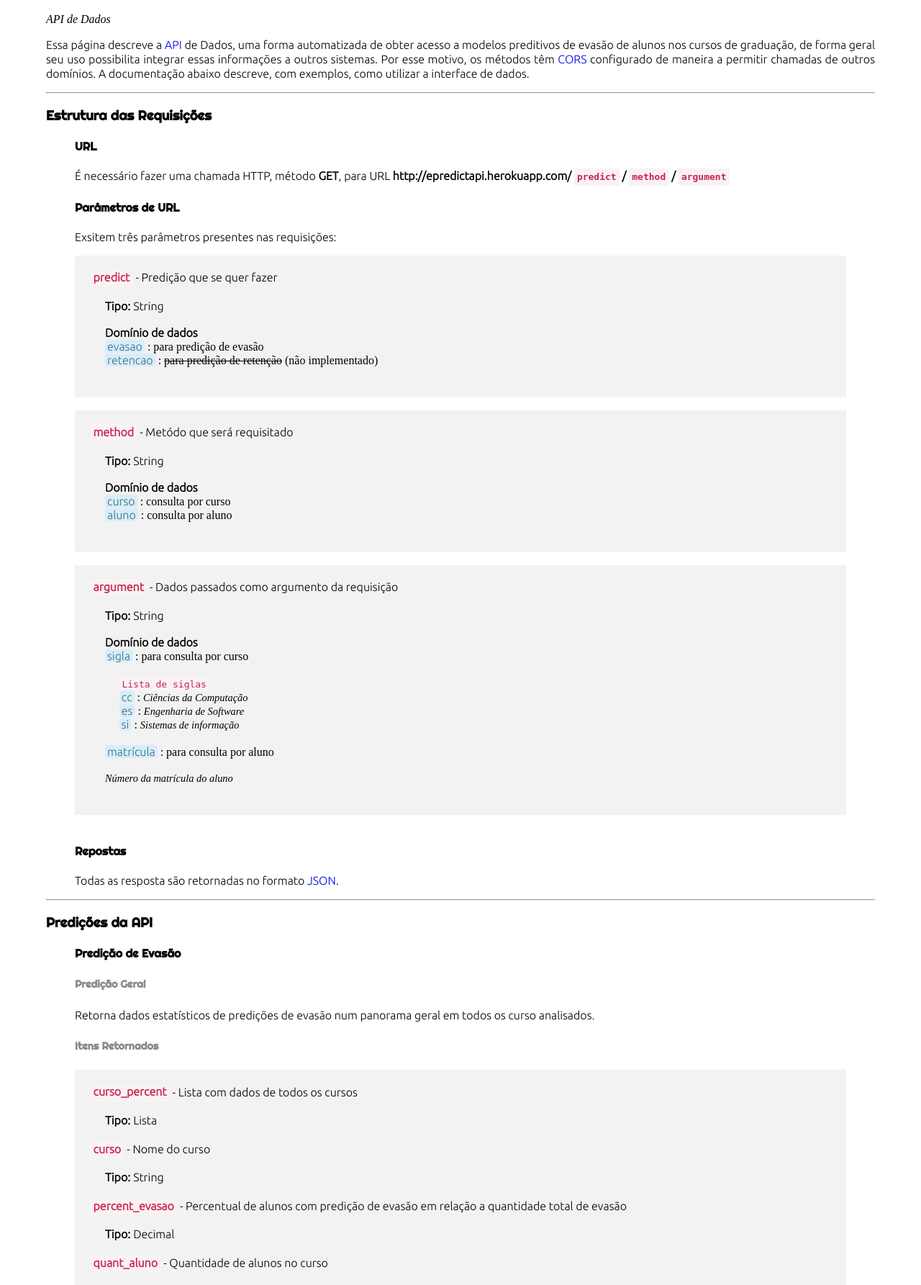
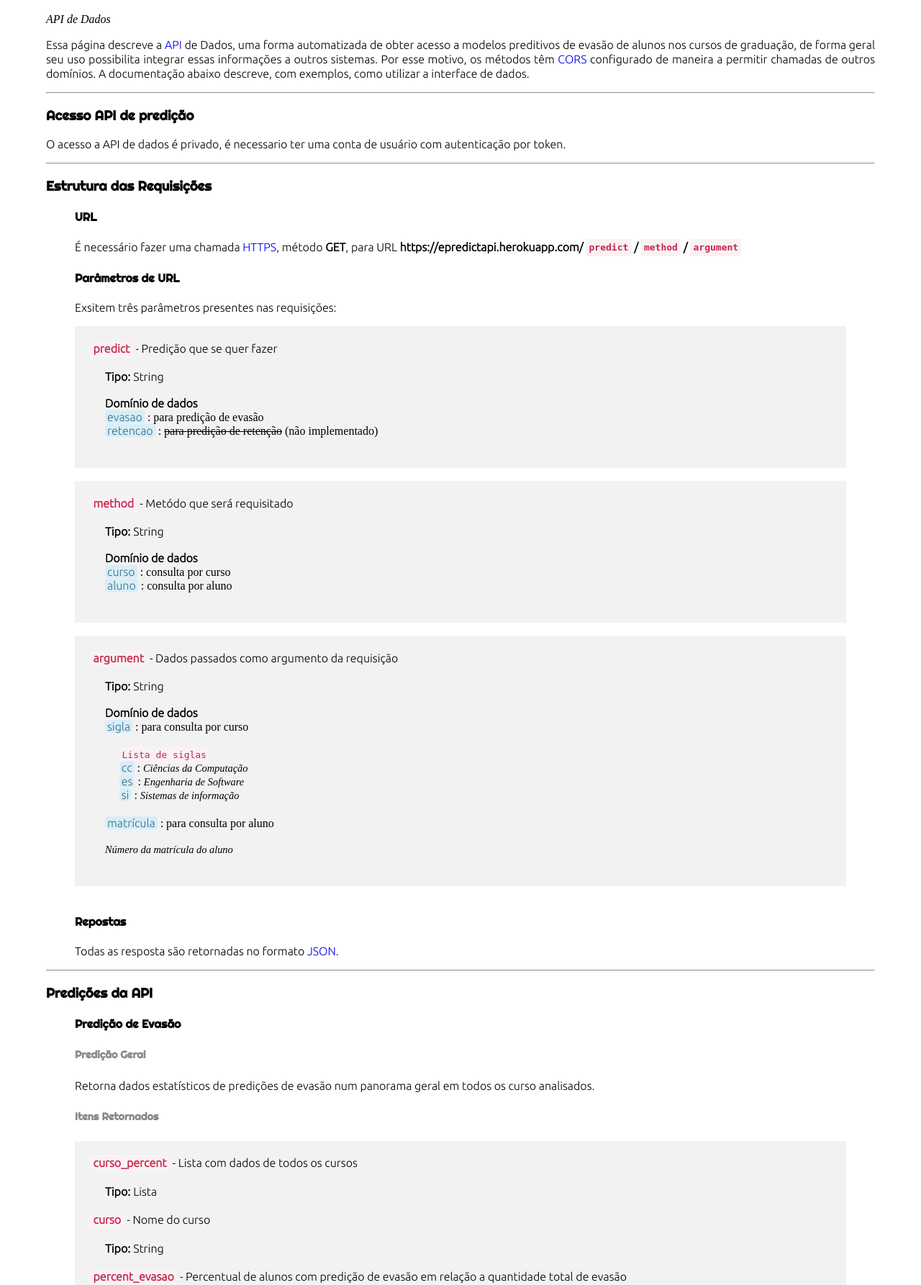
Before and after one commit to andersontchuy/epredictapi, a Flask app: page /api-doc in a window 1280 px wide. Shown: the part 124-1909 px from the top of the page at 72% size. Run offline with Flask 2, Linux system fonts and the light colour scheme; parts of the project's set-up code (start-up, migrations or seed data) failed here and were passed over.

Commit message:
Atualizando documentação

```diff
--- a/templates/document.html
+++ b/templates/document.html
@@ -23,22 +23,22 @@
             </p>
         </div>
         <hr>
-        <!-- <div>
+        <div>
             <h3>Acesso API de predição</h3>
-            <p> O acesso a API de dados é público, não é necessario criar uma conta
-                tampuco autenticar.
+            <p> O acesso a API de dados é privado, é necessario ter uma conta
+                de usuário com autenticação por token.
             </p>
         </div>
-        <hr> -->
+        <hr>
         <div>
             <h3>Estrutura das Requisições</h3>
             <blockquote>
                 <h4>URL</h4>
                 <p>
-                    É necessário fazer uma chamada HTTP, método <strong>GET</strong>,
+                    É necessário fazer uma chamada <a href="#https">HTTPS</a>, método <strong>GET</strong>,
                     para URL
                     <span><strong>
-                        http://epredictapi.herokuapp.com/
+                        https://epredictapi.herokuapp.com/
                         <code>predict</code>
                         /
                         <code>method</code>
@@ -184,7 +184,7 @@
                      e nem de argumento para a requisição da predição geral de evasão.</p>
             </blockquote>
             <pre class="url">
-                <code>http://epredictapi.herokuapp.com/evasao/</code>
+            <code>https://epredictapi.herokuapp.com/evasao/</code>
             </pre>
             <blockquote>
                 <h4>Exemplo de retorno</h4>
@@ -342,7 +342,7 @@
                 <p> Requisição que passa a sigla do curso de Engenharia de Software como argumento.</p>
             </blockquote>
             <pre class="url">
-            <code>http://epredictapi.herokuapp.com/evasao/curso/es</code>
+           <code>https://epredictapi.herokuapp.com/evasao/curso/es</code>
             </pre>
             <blockquote>
                 <h4>Exemplo de retorno</h4>
@@ -357,7 +357,7 @@
                         <span class="key">"cidade_endereco"</span>: <span class="value str">"Goiania"</span>,
                         <span class="key">"cor_raca"</span>: <span class="value str">"Pardo"</span>,
                         <span class="key">"escola_publica"</span>: <span class="value str">"SIM"</span>,
-                        <span class="key">"forma_ingresso"</span>: <span class="value str">"INGRESSO PROCESSO SELETIVO"</span>,
+                        <span class="key">"forma_ingresso"</span>: <span class="value str">"PROCESSO SELETIVO"</span>,
                         <span class="key">"matricula"</span>: <span class="value str">"000000000"</span>,
                         <span class="key">"media_global_aluno"</span>: <span class="value num">1.65</span>,
                         <span class="key">"media_global_curso"</span>: <span class="value num">5.2</span>,
@@ -371,7 +371,7 @@
                         <span class="key">"cidade_endereco"</span>: <span class="value str">"Goiania"</span>,
                         <span class="key">"cor_raca"</span>: <span class="value str">"Pardo"</span>,
                         <span class="key">"escola_publica"</span>: <span class="value str">"NÃO"</span>,
-                        <span class="key">"forma_ingresso"</span>: <span class="value str">"INGRESSO PROCESSO SELETIVO"</span>,
+                        <span class="key">"forma_ingresso"</span>: <span class="value str">"SiSU"</span>,
                         <span class="key">"matricula"</span>: <span class="value str">"111111111"</span>,
                         <span class="key">"media_global_aluno"</span>: <span class="value num">3.31</span>,
                         <span class="key">"media_global_curso"</span>: <span class="value num">5.2</span>,
@@ -385,7 +385,7 @@
                         <span class="key">"cidade_endereco"</span>: <span class="value str">"Goiania"</span>,
                         <span class="key">"cor_raca"</span>: <span class="value str">"Branco"</span>,
                         <span class="key">"escola_publica"</span>: <span class="value str">"NÃO"</span>,
-                        <span class="key">"forma_ingresso"</span>: <span class="value str">"INGRESSO PROCESSO SELETIVO"</span>,
+                        <span class="key">"forma_ingresso"</span>: <span class="value str">"TRANSFERÊNCIA"</span>,
                         <span class="key">"matricula"</span>: <span class="value str">"222222222"</span>,
                         <span class="key">"media_global_aluno"</span>: <span class="value num">2.26</span>,
                         <span class="key">"media_global_curso"</span>: <span class="value num">5.2</span>,
@@ -550,7 +550,7 @@
                 <p> Requisição que passa matrícula do aluno como argumento.</p>
             </blockquote>
             <pre class="url">
-                <code>http://epredictapi.herokuapp.com/evasao/aluno/999999999</code>
+           <code>https://epredictapi.herokuapp.com/evasao/aluno/001</code>
             </pre>
             <blockquote>
                 <h4>Exemplo de retorno</h4>
@@ -568,7 +568,7 @@
                     <span class="key">"escola_ensino_medio"</span>: <span class="value str">"COLÉGIO POSITIVO"</span>,
                     <span class="key">"escola_publica"</span>: <span class="value str">"SIM"</span>,
                     <span class="key">"especificidade_ingresso"</span>: <span class="value str">""</span>,
-                    <span class="key">"forma_ingresso"</span>: <span class="value str">"INGRESSO PROCESSO SELETIVO"</span>,
+                    <span class="key">"forma_ingresso"</span>: <span class="value str">"PROCESSO SELETIVO"</span>,
                     <span class="key">"grau_academico"</span>: <span class="value str">"BACHARELADO"</span>,
                     <span class="key">"idade_ingresso"</span>: <span class="value num">"23"</span>,
                     <span class="key">"ideb_escola_ensino_medio"</span>: <span class="value num">5.3</span>,
@@ -592,7 +592,7 @@
             <h3>Glossário</h3>
             <blockquote>
                 <div class="tab-domain">
-                    <span id="api"><strong>API</strong></span> - <em>Conjunto de rotinas e padrões para acesso a
+                    <span id="api"><strong>API (Application Programming Interface)</strong></span> - <em>Significa Interface de Programação de Aplicação e basicamente é um conjunto de rotinas e padrões para acesso a
                         um aplicativo ou plataforma</em><hr>
                 </div><br>
                 <div class="tab-domain">
@@ -608,6 +608,11 @@
                 <div class="tab-domain">
                     <span id="dominio_de_dados"><strong>Domínio de dados</strong></span> - <em>Conjunto de valores possíveis para
                         um determinado campo</em><hr>
+                </div><br>
+                <div class="tab-domain">
+                    <span id="https"><strong>HTTPS (Hyper Text Transfer Protocol Secure)</strong></span> - <em>Significa
+                        protocolo de transferência de hipertexto seguro, é uma implementação do protocolo HTTP sobre uma
+                        camada adicional de segurança que utiliza o protocolo SSL/TLS.</em><hr>
                 </div><br>
                 <div class="tab-domain">
                     <span id="inteiro"><strong>Inteiro</strong></span> - <em>Tipo de dado númerico, representa
```
Also changed, not shown: README.md.
